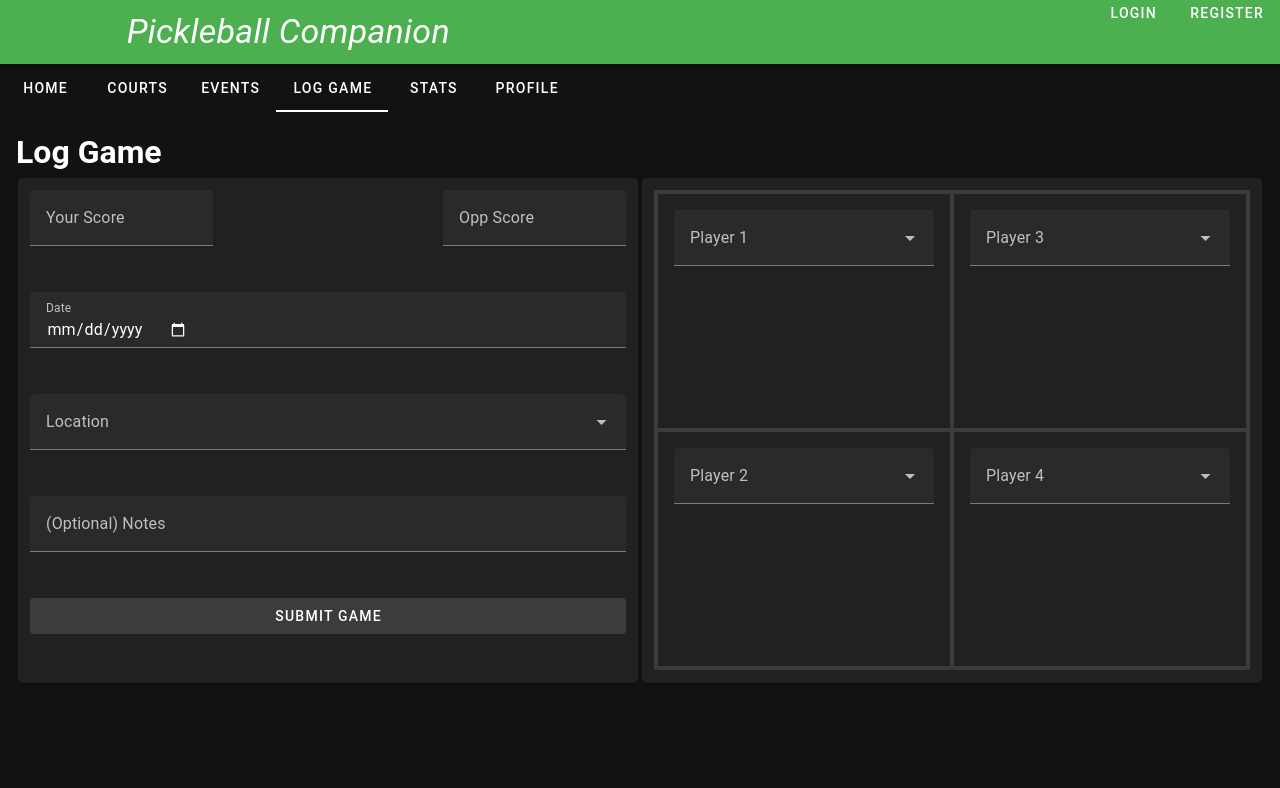
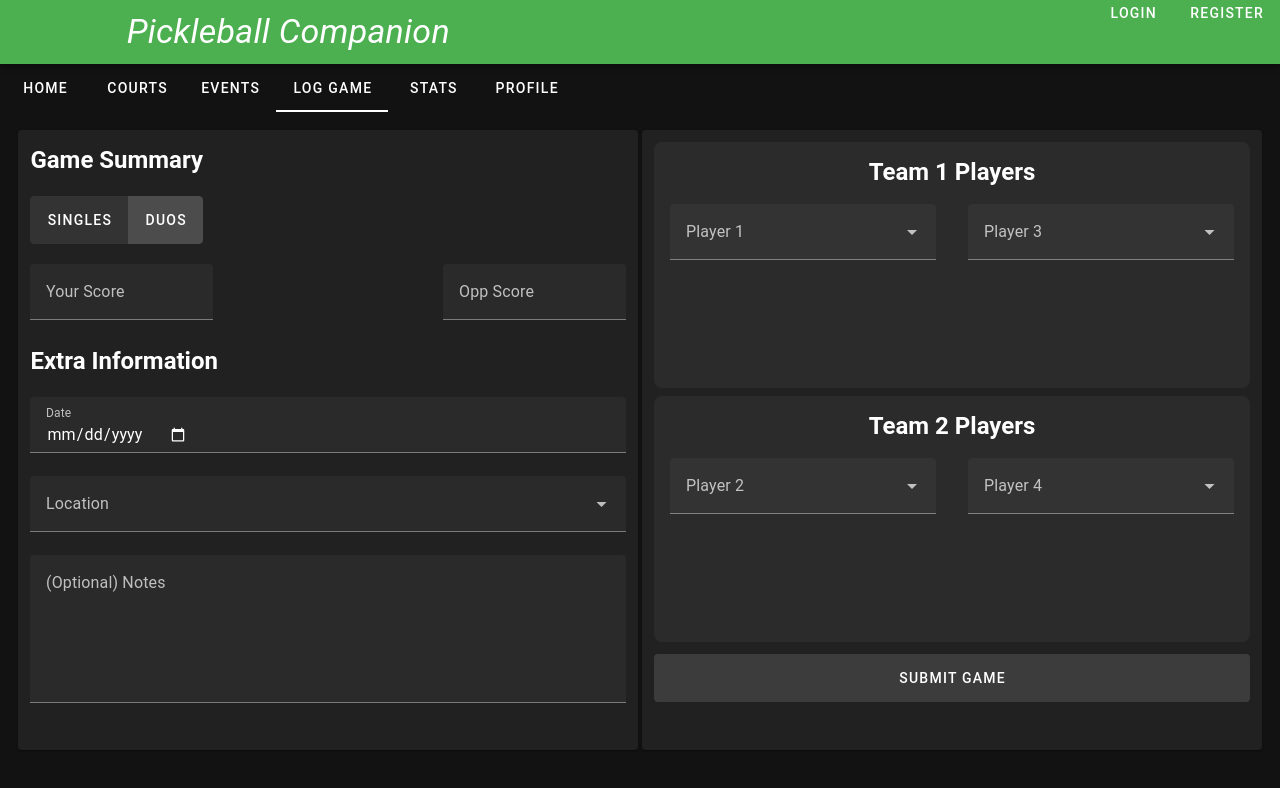
Before and after one commit to gmoore52/ThePickleballCompanionApp, a Vue app in the folder PickleBallCompanionAppUI/: page /log-game in a window 1280 px wide. Shown: the top 788 px of the page. Built offline with nearby package versions, Linux system fonts and the light colour scheme.

Commit message:
Working a bit mid work commit

```diff
--- a/PickleBallCompanionAppUI/src/pages/LogGame.vue
+++ b/PickleBallCompanionAppUI/src/pages/LogGame.vue
@@ -9,10 +9,16 @@ import { onMounted } from '@vue/runtime-core';
   const location = ref(null);
   const notes = ref(null);
 
+  const isInDuosMode = ref(true);
+  const debugErrors = ref(null) // delete later
+
   const players1 = ref(["bob1","sue1","ron1","jon1"]);
   const players2 = ref(["bob2","sue2","ron2","jon2"]);
   const players3 = ref(["bob3","sue3","ron3","jon3"]);
   const players4 = ref(["bob4","sue4","ron4","jon4"]);
+
+  // THIS MUST LATER BE SET DYNAMICALLY AFTER THE USER IS LOGGED IN
+  const yourUserString = ref('Your User - (must_select)');
 
   const yourScoreRules = [
     value => {
@@ -31,13 +37,6 @@ import { onMounted } from '@vue/runtime-core';
       }
       return true
     },
-    value => {
-      if(value == 11 && oppScore.value == 11){
-         return 'Only one team may have a winning score';
-      }
-      return true
-    }
-
   ];
 
   const oppScoreRules = [
@@ -57,12 +56,6 @@ import { onMounted } from '@vue/runtime-core';
       }
       return true
     },
-    value => {
-      if(value == 11 && userScore.value == 11){
-         return 'Only one team may have a winning score';
-      }
-      return true
-    }
   ];
 
   const locationRules = [
@@ -111,14 +104,14 @@ import { onMounted } from '@vue/runtime-core';
 
   const player3Rules = [
     value => {
-      if (value) return true;
+      if (value || !isInDuosMode.value) return true;
       return 'Select player 3';
     },
   ];
 
   const player4Rules = [
     value => {
-      if (value) return true;
+      if (value || !isInDuosMode.value) return true;
       return 'Select player 4';
     },
   ];
@@ -136,12 +129,12 @@ import { onMounted } from '@vue/runtime-core';
   }
 
   function parseData(){
-    let allPlayerNames = [];
+    let allPlayerStrings = [];
     let allLocationNames = [];
 
     for (const user of usersJSON) {
-      const fullName = `${user.firstname} ${user.lastname}`;
-      allPlayerNames.push(fullName);
+      const userString = `${user.firstname} ${user.lastname} - (${user.username})`;
+      allPlayerStrings.push(userString);
     }
 
     for (const loc of locationJSON) {
@@ -149,11 +142,11 @@ import { onMounted } from '@vue/runtime-core';
       allLocationNames.push(locName);
     }
 
-    console.log(allPlayerNames);
-    players1.value = allPlayerNames;
-    players2.value = allPlayerNames;
-    players3.value = allPlayerNames;
-    players4.value = allPlayerNames;
+    console.log(allPlayerStrings);
+    players1.value = allPlayerStrings;
+    players2.value = allPlayerStrings;
+    players3.value = allPlayerStrings;
+    players4.value = allPlayerStrings;
 
     console.log(allLocationNames);
     locations.value = allLocationNames;
@@ -164,21 +157,57 @@ import { onMounted } from '@vue/runtime-core';
     var jsonGame = {};
     var dataNames = ['userScore','oppScore','gameDate','location','notes','player1','player2','player3','player4'];
     var dataValues = [userScore.value, oppScore.value, gameDate.value, location.value, notes.value, player1.value, player2.value, player3.value, player4.value];
-    //console.log('left side stuff', userScore.value, oppScore.value, gameDate.value, location.value, notes.value, player1.value, player2.value, player3.value, player4.value);
 
+    // making the JSON object here
     for (let i = 0; i< dataNames.length; i++){
      jsonGame[dataNames[i]] = dataValues[i];
     }
 
+    let nullsErr = checkForNulls();
+    let scoreErr = verifyScoreLogic();
+    let yourUserErr = verifyYourUserSelected();
+
+    if(nullsErr !== false){
+      //debugErrors.value = `Null(s) found, first at ${nullsErr}`;
+    }
+    else if(scoreErr !== false){
+      debugErrors.value = `${scoreErr}`;
+      //console.log(`Score error found, ${scoreErr}`);
+    }
+    else if(yourUserErr !== false){
+      debugErrors.value = `${yourUserErr}`;
+      //console.log(`Player selection error, ${yourUserErr}`)
+    }
+    else{ // no nulls and no score err condition, send the data here to backend later
+      debugErrors.value = ''; // delete this later
+      console.log(jsonGame);
+    }
+  }
 
 
-    let nullsRes = checkForNulls();
-
-    if (!nullsRes){
-      console.log(jsonGame);
+  function verifyScoreLogic(){
+    if ((userScore.value == 11) && (oppScore.value == 11)){
+      return 'Only one team may score 11 points, no ties allowed'
+    }
+    else if((userScore.value!= 11 ) && (oppScore.value != 11)){
+      return 'One score of 11 must be reached'
       }
     else{
-      console.log(`Null(s) found, first at ${nullsRes}`);
+      return false
+    }
+  }
+
+  function verifyYourUserSelected(){
+    if (isInDuosMode.value && ((player1.value !== yourUserString.value) && (player2.value !== yourUserString.value) &&  // todo, fix this logic, we need to render more or less players with v if
+    (player3.value !== yourUserString.value) && (player4.value !== yourUserString.value))){
+      return 'You must select yourself as a player in the game (duos)'
+    }
+    else if(!isInDuosMode.value && ((player1.value !== yourUserString.value) && (player2.value !== yourUserString.value))){
+      return 'You must select yourself as a player in the game (singles)'
+    }
+
+    else{
+      return false;
     }
   }
 
@@ -204,10 +233,10 @@ import { onMounted } from '@vue/runtime-core';
     else if(player2.value == null){
       return 'player2';
     }
-    else if(player3.value == null){
+    else if(isInDuosMode.value && player3.value == null){
       return 'player3';
     }
-    else if(player4.value == null){
+    else if(isInDuosMode.value && player4.value == null){
       return 'player4';
     }
     else{
@@ -228,28 +257,51 @@ import { onMounted } from '@vue/runtime-core';
 
   // todo: make it so that the player names also have their username listed Name Name - (Username)
 
+  function checkForPlayerNameListed(name, originNum){
+    if ((originNum!= 1) && (name === player1.value)){ // todo
+      player1.value = null;
+    }
+    else if ((originNum!= 2) && (name === player2.value)){ // todo
+      player2.value = null;
+    }
+    else if(!isInDuosMode){
+      return; // breaks the logic for singles
+    }
+    else if ((originNum!= 3) && (name === player3.value)){
+      player3.value = null;
+    }
+    else if ((originNum!= 4) && (name === player4.value)){
+      player4.value = null;
+    }
+  }
 
-  watch(player1, (value, oldValue) => {
-  console.log("player1 changing from", oldValue, "to ", value);
+  watch(player1, (name) => {
+    checkForPlayerNameListed(name, 1)
   });
 
-  watch(player3, (value, oldValue) => {
-  console.log("player1 changing from", oldValue, "to ", value);
-  });3
-
-  watch(player3, (value, oldValue) => {
-  console.log("player1 changing from", oldValue, "to ", value);
+  watch(player2, (name) => {
+    checkForPlayerNameListed(name, 2)
   });
 
-  watch(player4, (value, oldValue) => {
-  console.log("player1 changing from", oldValue, "to ", value);
+  watch(player3, (name) => {
+    checkForPlayerNameListed(name, 3)
+  });
+
+  watch(player4, (name) => {
+    checkForPlayerNameListed(name, 4)
+  });
+  watch(isInDuosMode, (bool) =>{
+    if (bool === false){
+      player3.value=null
+      player4.value=null
+    }
   });
 
   const usersJSON =
   [{
-    username: "john_doe",
-    firstname: "John",
-    lastname: "Doe",
+    username: "must_select",
+    firstname: "Your",
+    lastname: "User",
     email_address: "user1@example.com",
     password: "password123",
     profile_img: "profile_img_1.png",
@@ -390,7 +442,8 @@ import { onMounted } from '@vue/runtime-core';
 </script>
 <template>
   <v-container fluid>
-    <h1>Log Game</h1>
+
+    <!-- <h1>Log Game</h1> -->
     <v-form validate-on="submit lazy" @submit.prevent="handleSubmit">
       <v-layout row wrap>
           <v-card class="w-50 card">
@@ -400,54 +453,90 @@ import { onMounted } from '@vue/runtime-core';
               <v-col cols="3">Opp. Score</v-col>
               <v-col cols="3"></v-col> -->
 
-              <v-col cols="4">
-                <v-text-field v-model="userScore" label="Your Score" type="number" class="num" required :rules="yourScoreRules"></v-text-field>
+              <v-col cols="12" class="left-pannel-col left-pannel-col-header">
+                <h2>Game Summary</h2>
               </v-col>
-              <v-col cols="4">
+
+              <v-col cols="12" id="score-formatting" class="left-pannel-col">
+                <v-btn-toggle
+                  rounded="4"
+                  group
+                  v-model="isInDuosMode"
+                  mandatory
+                  class="left-pannel">
+                  <v-btn :value="false" class="duos-toggle">
+                    Singles
+                  </v-btn>
+                  <v-btn :value="true" class="duos-toggle">
+                    Duos
+                  </v-btn>
+                </v-btn-toggle>
+              </v-col>
+              <v-col cols="4" class="left-pannel-col">
+                <v-text-field v-model="userScore" label="Your Score" type="number" class="num left-pannel" required :rules="yourScoreRules"></v-text-field>
+              </v-col>
+              <v-col cols="4" class="left-pannel-col">
 
               </v-col>
+              <v-col cols="4" class="left-pannel-col">
+                <v-text-field v-model="oppScore" label="Opp Score" type="number" class="num left-pannel" required :rules="oppScoreRules"></v-text-field>
+              </v-col>
+              <v-col cols="12" class="left-pannel-col left-pannel-col-header no-margins">
+                <h2>Extra Information</h2>
+              </v-col>
 
-              <v-col cols="4">
-                <v-text-field v-model="oppScore" label="Opp Score" type="number" class="num" required :rules="oppScoreRules"></v-text-field>
+              <v-col cols="12" class="left-pannel-col">
+                <v-text-field v-model="gameDate" label="Date" type="date" class="text left-pannel" required :rules="dateRules"></v-text-field>
               </v-col>
-              <v-col cols="12">
-                <v-text-field v-model="gameDate" label="Date" type="date" class="text" required :rules="dateRules"></v-text-field>
+              <v-col cols="12" class="left-pannel-col no-margins">
+                <v-autocomplete v-model="location" clearable label="Location"type="text" class="text left-pannel" required :items=locations :rules="locationRules"></v-autocomplete>
               </v-col>
-              <v-col cols="12">
-                <v-autocomplete v-model="location" clearable label="Location"type="text" class="text" required :items=locations :rules="locationRules"></v-autocomplete>
+              <v-col cols="12" class="left-pannel-col no-margins">
+                <v-textarea v-model="notes" label="(Optional) Notes"type="text" class="text left-pannel"></v-textarea>
+
               </v-col>
-              <v-col cols="12">
-                <v-text-field v-model="notes" label="(Optional) Notes"type="text" class="text"></v-text-field>
-              </v-col>
-              <v-col cols="12">
-                <v-btn type="submit" variant="tonal" class="w-100"> Submit Game</v-btn>
+              <v-col cols="12" class="errors">
+                {{debugErrors}}
               </v-col>
             </v-row color="green">
         </v-card>
         <v-card class="w-50 card">
           <v-row id="row2 w-100">
             <v-col>
-              <div class="court border-lg border-b-md border-e-md">
+
+              <div class="player-container-1">
+                <h2 class="team-heading center left-pannel-col-header">Team 1 Players</h2>
+                <div class="court">
+
                   <v-autocomplete v-model="player1" class="player-search" clearable required label="Player 1" :items="players1" :rules="player1Rules">
-
                   </v-autocomplete>
                 </div>
-              <div class="court border-lg border-b-md border-s-md">
+                <div class="court">
 
-
-                <v-autocomplete v-model="player3" class="player-search" clearable required label="Player 3" :items="players3" :rules="player3Rules">
+                  <v-autocomplete v-model="player3" :disabled=!isInDuosMode class="player-search" clearable required label="Player 3" :items="players3" :rules="player3Rules">
                   </v-autocomplete>
                 </div>
-              <div class="court border-lg border-t-md border-e-md">
+              </div>
+              <div class="team-divider">
+
+              </div>
+              <div class="player-container-2">
+                <h2 class="team-heading left-pannel-col-header">Team 2 Players</h2>
+                <div class="court">
+
                   <v-autocomplete v-model="player2" class="player-search" clearable required label="Player 2" :items="players2" :rules="player2Rules">
 
                   </v-autocomplete>
                 </div>
-              <div class="court border-lg border-t-md border-s-md">
-                <v-autocomplete v-model="player4" class="player-search" clearable required label="Player 4" :items="players4" :rules="player4Rules">
+                <div class="court">
+                  <v-autocomplete v-model="player4" :disabled=!isInDuosMode class="player-search" clearable required label="Player 4" :items="players4" :rules="player4Rules">
 
                   </v-autocomplete>
                 </div>
+              </div>
+            </v-col>
+            <v-col cols="12" class="btn-col">
+                <v-btn type="submit" variant="tonal" class="w-100 submit"> Submit Game</v-btn>
             </v-col>
           </v-row>
         </v-card>
@@ -462,6 +551,65 @@ import { onMounted } from '@vue/runtime-core';
     margin: 0.1em;
     /* height: 700px; */
   }
+  .duos-toggle{
+    background-color: #333333;
+  }
+  .team-heading{
+    text-align: center;
+    justify-content: center;
+    display: block;
+    padding-top: 12px;
+
+  }
+  div.v-input__details{
+
+  }
+  v-btn.submit{
+    color:red;
+  }
+  /* .team-divider{
+    background-color: #424242;
+    height:5px;
+    margin-bottom: 1rem;
+  } */
+  .player-container-1{
+    border-radius: 8px;
+    background-color: #42424254;
+    margin-bottom: 0.5rem;
+  }
+  .player-container-2{
+    border-radius: 8px;
+    background-color: #42424254;
+  }
+  .left-pannel-col{
+    /* padding-top: 0rem; */
+    padding-bottom: 0rem;
+  }
+  #score-formatting {
+    /* padding-top: 0rem; */
+    padding-bottom: 8px;
+  }
+  .left-pannel-col-header{
+    /* color:#f0f0f0ab; */
+    margin-bottom: 6px;
+
+  }
+  .no-margins{
+    padding-top: 1px;
+    padding-bottom: 0rem;
+  }
+
+  .left-pannel{
+    margin-bottom: 0rem;
+    margin-top: 0rem;
+  }
+
+  .btn-col{
+    padding-top: 0;
+  }
+  .submit{
+    height:3rem;
+  }
   #notes{
     height:200px;
   }
@@ -469,16 +617,23 @@ import { onMounted } from '@vue/runtime-core';
     width: 50% !important;
   }
   .court{
-    height:15rem;
+    height:12rem;
     width:50%;
     display: inline-block;
     margin: auto;
     text-align: center;
   }
   .player-search{
-    margin-top: 1rem;
+    margin-top: 0.5rem;
     margin-left: 1rem;
     margin-right: 1rem;
   }
+  .errors{
+    display: inline-block;
+    margin: auto;
+    text-align: center;
+    color: rgb(223, 70, 70);
+    font-weight: bold;
+  }
 
 </style>
```
Also changed, not shown: PickleBallCompanionAppUI/src/pages/Courts.vue (line endings or trailing spaces). Lines whose indentation alone changed are shown as unchanged.
